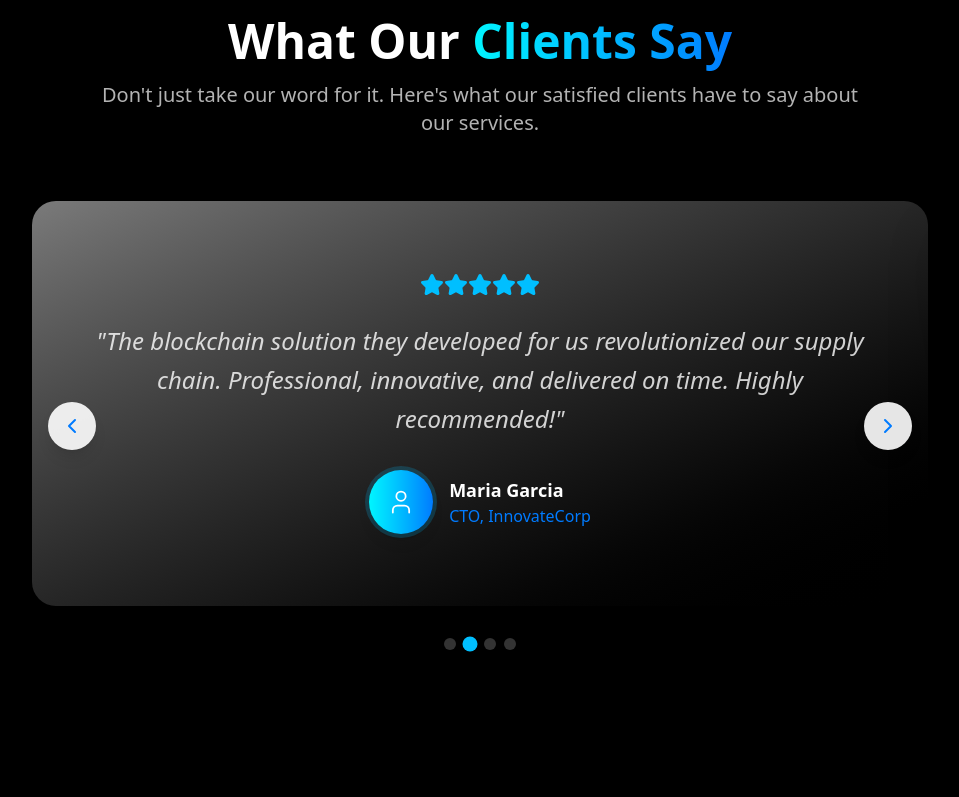
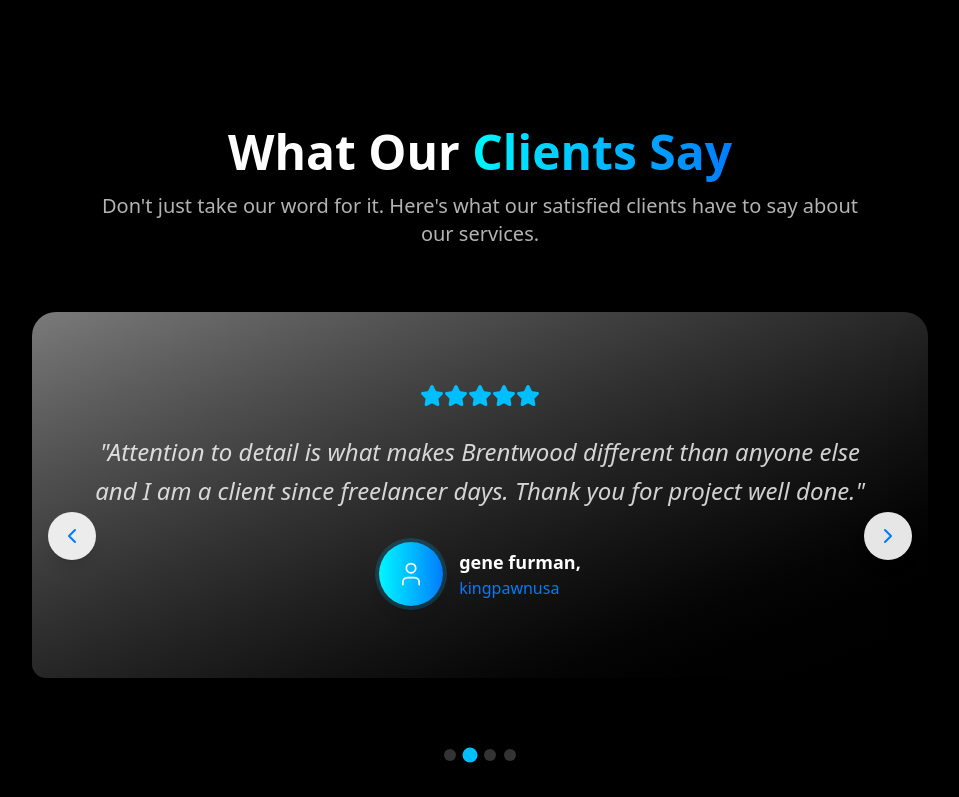
Before and after one commit to muhammadsaif1/brentwood-landing-page, a Next.js app: page / in a window 1280 px wide. Shown: the part 9783-10580 px from the top of the page, without its empty margins (160-1119 px from the left). Built offline with nearby package versions, Linux system fonts and the light colour scheme.

Commit message:
update/data

```diff
--- a/src/components/common/board-of-expertise.tsx
+++ b/src/components/common/board-of-expertise.tsx
@@ -65,13 +65,13 @@ export default function BoardOfExpertise() {
               <Card className="bg-gradient-to-br from-[#cceeff] to-[#e6f5ff] border-0 shadow-lg hover:shadow-2xl transition-all duration-300 overflow-hidden p-0">
                 <CardContent className="p-0">
                   {/* Image */}
-                  <div className="relative overflow-hidden">
+                  <div className="relative aspect-[11/12] overflow-hidden w-full">
                     <motion.img
                       whileHover={{ scale: 1.05 }}
                       transition={{ duration: 0.3 }}
                       src={member.image}
                       alt={member.name}
-                      className="w-full h-80 object-cover"
+                      className="w-full h-full object-cover"
                     />
                     <div className="absolute inset-0 bg-gradient-to-t from-black/60 via-transparent to-transparent opacity-0 group-hover:opacity-100 transition-opacity duration-300" />
 
--- a/src/components/home/testimonials.tsx
+++ b/src/components/home/testimonials.tsx
@@ -10,17 +10,16 @@ export default function Testimonials() {
 
   const testimonials = [
     {
-      name: "Alex Thompson",
-      role: "CEO, TechStart Inc.",
-      content:
-        "Brentwood Global transformed our digital presence completely. Their AI solutions increased our efficiency by 300% and their team's expertise is unmatched.",
+      name: "Dereck Rizo",
+      role: "Founder & CEO at Trainest, Inc.",
+      content: "Good team to work with. Very professional and helpful",
       rating: 5,
     },
     {
-      name: "Maria Garcia",
-      role: "CTO, InnovateCorp",
+      name: "gene furman,",
+      role: "kingpawnusa",
       content:
-        "The blockchain solution they developed for us revolutionized our supply chain. Professional, innovative, and delivered on time. Highly recommended!",
+        "Attention to detail is what makes Brentwood different than anyone else and I am a client since freelancer days. Thank you for project well done.",
       rating: 5,
     },
     {
```
